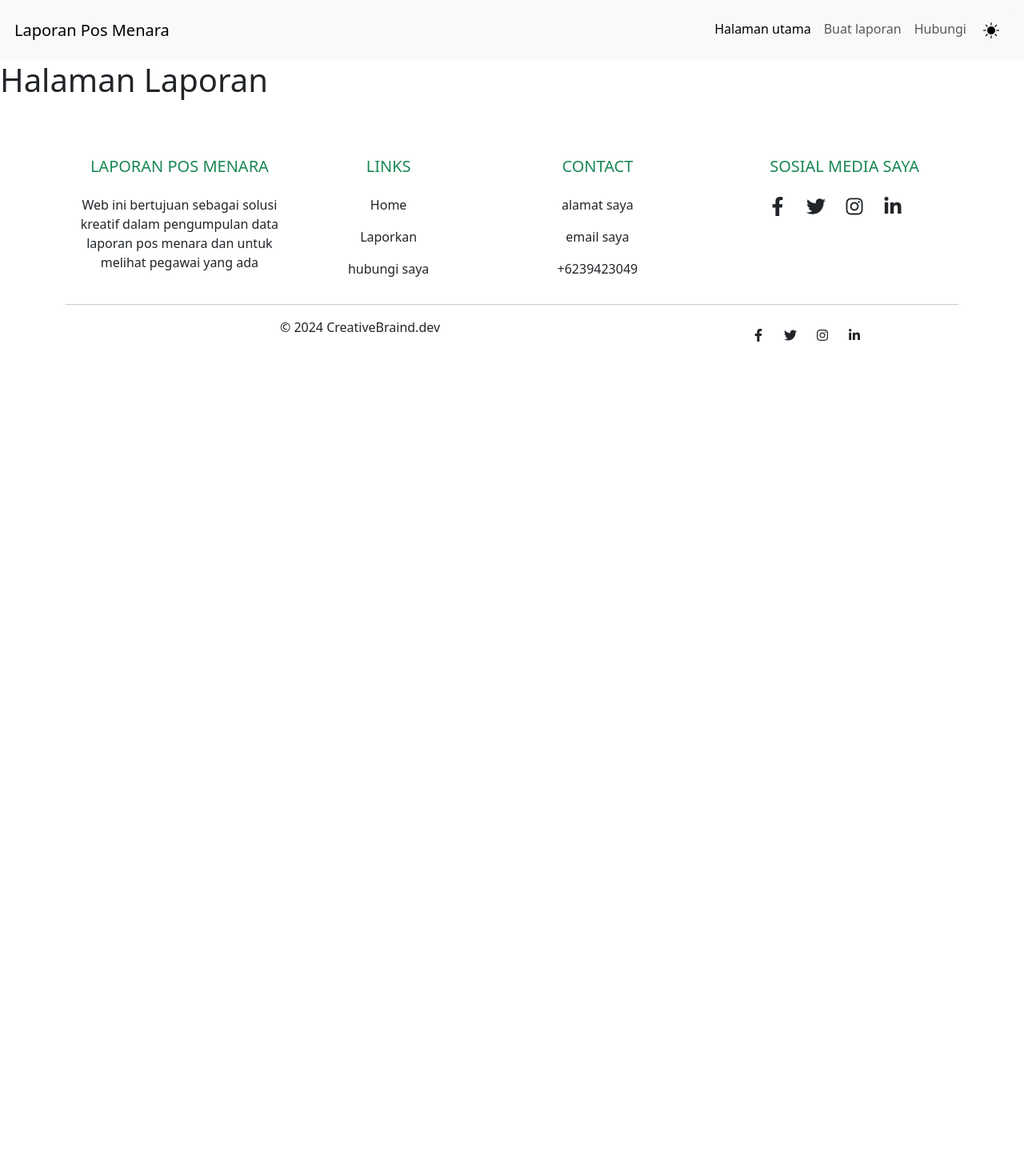
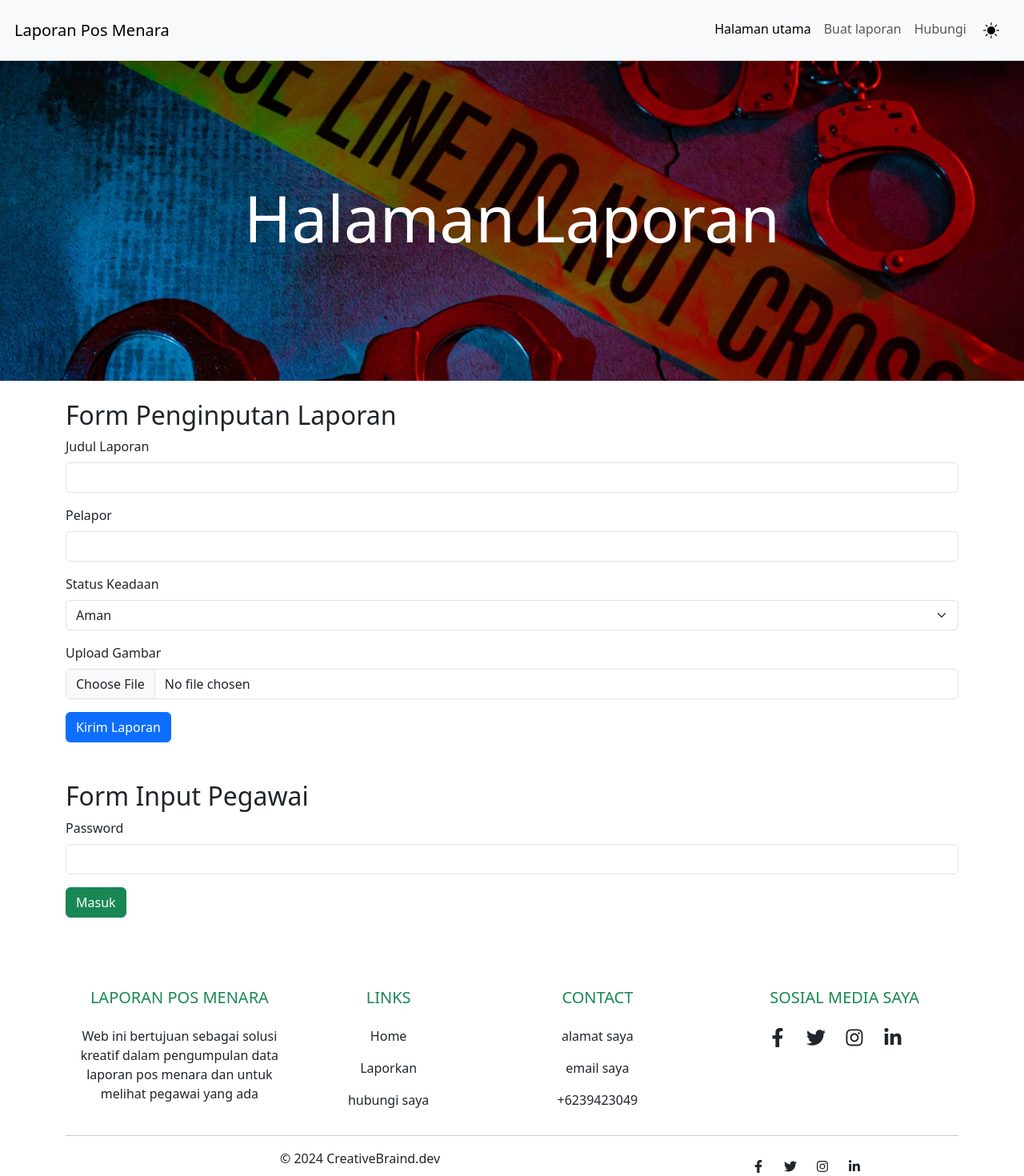
Before and after one commit to ImamAriadi2022/QcodeLapas, a React (Vite) app in the folder websiteLapas/: page /laporan in a window 1280 px wide. Shown: the top 1470 px of the page at 80% size. Before the commit the page ends 800 px from the top, so only its background shows below. Built offline with nearby package versions, Linux system fonts and the light colour scheme.

Commit message:
tinggal detail card pegawai sama card laporan untuk bagian frontend

```diff
--- a/websiteLapas/src/component/laporan.jsx
+++ b/websiteLapas/src/component/laporan.jsx
@@ -1,13 +1,166 @@
-import react from 'react';
-
+import React, { useState } from 'react';
 
 function Laporan() {
+    const backgroundImage = 'src/assets/bgHeader.jpg';
+
+    // State untuk laporan
+    const [judulLaporan, setJudulLaporan] = useState('');
+    const [pelapor, setPelapor] = useState('');
+    const [status, setStatus] = useState('aman');
+    const [gambar, setGambar] = useState(null);
+
+    // State untuk pegawai
+    const [showPegawaiForm, setShowPegawaiForm] = useState(false);
+    const [password, setPassword] = useState('');
+    const [namaPegawai, setNamaPegawai] = useState('');
+    const [masaJabatan, setMasaJabatan] = useState('');
+    const [fotoPegawai, setFotoPegawai] = useState(null);
+
+    // Handler untuk mengirim laporan
+    const handleLaporanSubmit = async (e) => {
+        e.preventDefault();
+        const formData = new FormData();
+        formData.append('judulLaporan', judulLaporan);
+        formData.append('pelapor', pelapor);
+        formData.append('status', status);
+        formData.append('gambar', gambar);
+
+        try {
+            const response = await fetch('YOUR_API_ENDPOINT_FOR_LAPORAN', {
+                method: 'POST',
+                body: formData,
+            });
+
+            if (response.ok) {
+                alert('Laporan berhasil dikirim!');
+            } else {
+                alert('Gagal mengirim laporan.');
+            }
+        } catch (error) {
+            console.error('Error:', error);
+            alert('Terjadi kesalahan saat mengirim laporan.');
+        }
+    };
+
+    // Handler untuk menampilkan form pegawai jika password benar
+    const handlePasswordSubmit = (e) => {
+        e.preventDefault();
+        if (password === 'admin123') {
+            setShowPegawaiForm(true);
+        } else {
+            alert('Password salah!');
+        }
+    };
+
+    // Handler untuk mengirim data pegawai
+    const handlePegawaiSubmit = async (e) => {
+        e.preventDefault();
+        const formData = new FormData();
+        formData.append('namaPegawai', namaPegawai);
+        formData.append('masaJabatan', masaJabatan);
+        formData.append('fotoPegawai', fotoPegawai);
+
+        try {
+            const response = await fetch('YOUR_API_ENDPOINT_FOR_PEGAWAI', {
+                method: 'POST',
+                body: formData,
+            });
+
+            if (response.ok) {
+                alert('Data pegawai berhasil dikirim!');
+            } else {
+                alert('Gagal mengirim data pegawai.');
+            }
+        } catch (error) {
+            console.error('Error:', error);
+            alert('Terjadi kesalahan saat mengirim data pegawai.');
+        }
+    };
+
+    // Fungsi untuk kembali ke form laporan
+    const handleBack = () => {
+        setShowPegawaiForm(false);
+        setPassword('');
+        setNamaPegawai('');
+        setMasaJabatan('');
+        setFotoPegawai(null);
+    };
+
     return (
-      <div>
-        <h1>Halaman Laporan</h1>
-        {/* Konten laporan */}
-      </div>
+        <>
+            <header style={{
+                backgroundImage: `url(${backgroundImage})`,
+                backgroundSize: 'cover',
+                backgroundPosition: 'center',
+                height: '400px',
+                color: 'white',
+                display: 'flex',
+                justifyContent: 'center',
+                alignItems: 'center',
+            }}>
+                <div className="text-center">
+                    <h1 className="display-1">
+                        Halaman Laporan
+                    </h1>
+                </div>
+            </header>
+            <main className="container mt-4">
+                <h2>Form Penginputan Laporan</h2>
+                <form onSubmit={handleLaporanSubmit}>
+                    <div className="mb-3">
+                        <label htmlFor="judulLaporan" className="form-label">Judul Laporan</label>
+                        <input type="text" className="form-control" id="judulLaporan" value={judulLaporan} onChange={(e) => setJudulLaporan(e.target.value)} required />
+                    </div>
+                    <div className="mb-3">
+                        <label htmlFor="pelapor" className="form-label">Pelapor</label>
+                        <input type="text" className="form-control" id="pelapor" value={pelapor} onChange={(e) => setPelapor(e.target.value)} required />
+                    </div>
+                    <div className="mb-3">
+                        <label htmlFor="status" className="form-label">Status Keadaan</label>
+                        <select className="form-select" id="status" value={status} onChange={(e) => setStatus(e.target.value)} required>
+                            <option value="aman">Aman</option>
+                            <option value="tidak aman">Tidak Aman</option>
+                        </select>
+                    </div>
+                    <div className="mb-3">
+                        <label htmlFor="gambar" className="form-label">Upload Gambar</label>
+                        <input type="file" className="form-control" id="gambar" onChange={(e) => setGambar(e.target.files[0])} required />
+                    </div>
+                    <button type="submit" className="btn btn-primary">Kirim Laporan</button>
+                </form>
+
+                <h2 className="mt-5">Form Input Pegawai</h2>
+                <form onSubmit={handlePasswordSubmit} className="mb-4">
+                    <div className="mb-3">
+                        <label htmlFor="password" className="form-label">Password</label>
+                        <input type="password" className="form-control" id="password" value={password} onChange={(e) => setPassword(e.target.value)} required />
+                    </div>
+                    <button type="submit" className="btn btn-success">Masuk</button>
+                </form>
+
+                {showPegawaiForm && (
+                    <>
+                        <form onSubmit={handlePegawaiSubmit}>
+                            <div className="mb-3">
+                                <label htmlFor="namaPegawai" className="form-label">Nama Pegawai</label>
+                                <input type="text" className="form-control" id="namaPegawai" value={namaPegawai} onChange={(e) => setNamaPegawai(e.target.value)} required />
+                            </div>
+                            <div className="mb-3">
+                                <label htmlFor="masaJabatan" className="form-label">Masa Jabatan (sampai tanggal)</label>
+                                <input type="date" className="form-control" id="masaJabatan" value={masaJabatan} onChange={(e) => setMasaJabatan(e.target.value)} required />
+                            </div>
+                            <div className="mb-3">
+                                <label htmlFor="fotoPegawai" className="form-label">Upload Foto</label>
+                                <input type="file" className="form-control" id="fotoPegawai" onChange={(e) => setFotoPegawai(e.target.files[0])} required />
+                            </div>
+                            <button type="submit" className="btn btn-primary">Kirim Data Pegawai</button>
+                        </form>
+                        <button className="btn btn-secondary mt-3" onClick={handleBack}>Kembali ke Form Laporan</button>
+                    </>
+                )}
+            </main>
+        </>
     );
-  }
+}
 
-  export default Laporan;
+export default Laporan;
--- a/websiteLapas/src/component/showDataLaporan.jsx
+++ b/websiteLapas/src/component/showDataLaporan.jsx
@@ -33,9 +33,9 @@ const ShowDataLaporan = () => {
       <div className="row d-flex justify-content-center align-items-center pt-3">
         {laporan.map((item) => (
           <div className="col-6 col-md-3 mb-3" key={item.id}>
-            <div className="border p-2" style={{ height: '280px' }}>
+            <div className="card h-100 d-flex flex-column border p-2">
               <img src={item.image} className="card-img-top img-fluid" alt={item.title} />
-              <div className="p-2 h-100">
+              <div className="card-body d-flex flex-column justify-content-between">
                 <h5 className="card-title">{item.title}</h5>
                 <p className="card-text fs-7 fs-md-7 fs-lg-4">{item.description}</p>
               </div>
--- a/websiteLapas/src/component/showDataPegawai.jsx
+++ b/websiteLapas/src/component/showDataPegawai.jsx
@@ -34,9 +34,9 @@ const ShowDataPegawai = () => {
             <div className="row d-flex justify-content-center align-items-center pt-3">
                 {pegawai.map((item) => (
                     <div className="col-6 col-md-3 mb-3" key={item.id}>
-                        <div className="border p-2" style={{ height: '280px' }}>
+                        <div className="card h-100 d-flex flex-column border p-2">
                             <img src={item.image} className="card-img-top img-fluid" alt={item.title} />
-                            <div className="card-body pt-2 px-1">
+                            <div className="card-body d-flex flex-column justify-content-between">
                                 <h5 className="card-title">{item.title}</h5>
                                 <p className="card-text">{item.description}</p>
                                 <p className="card-text">
```
